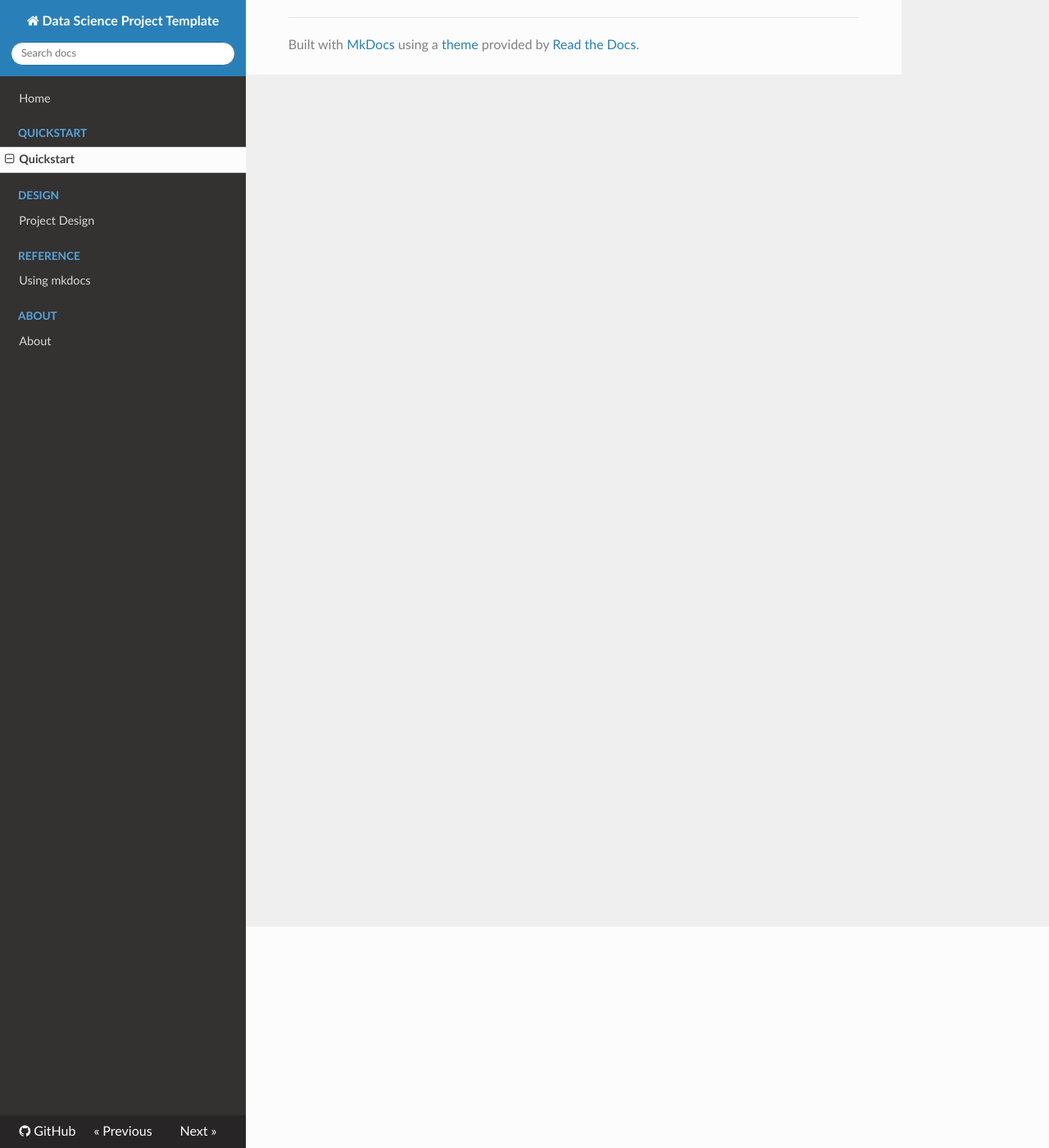
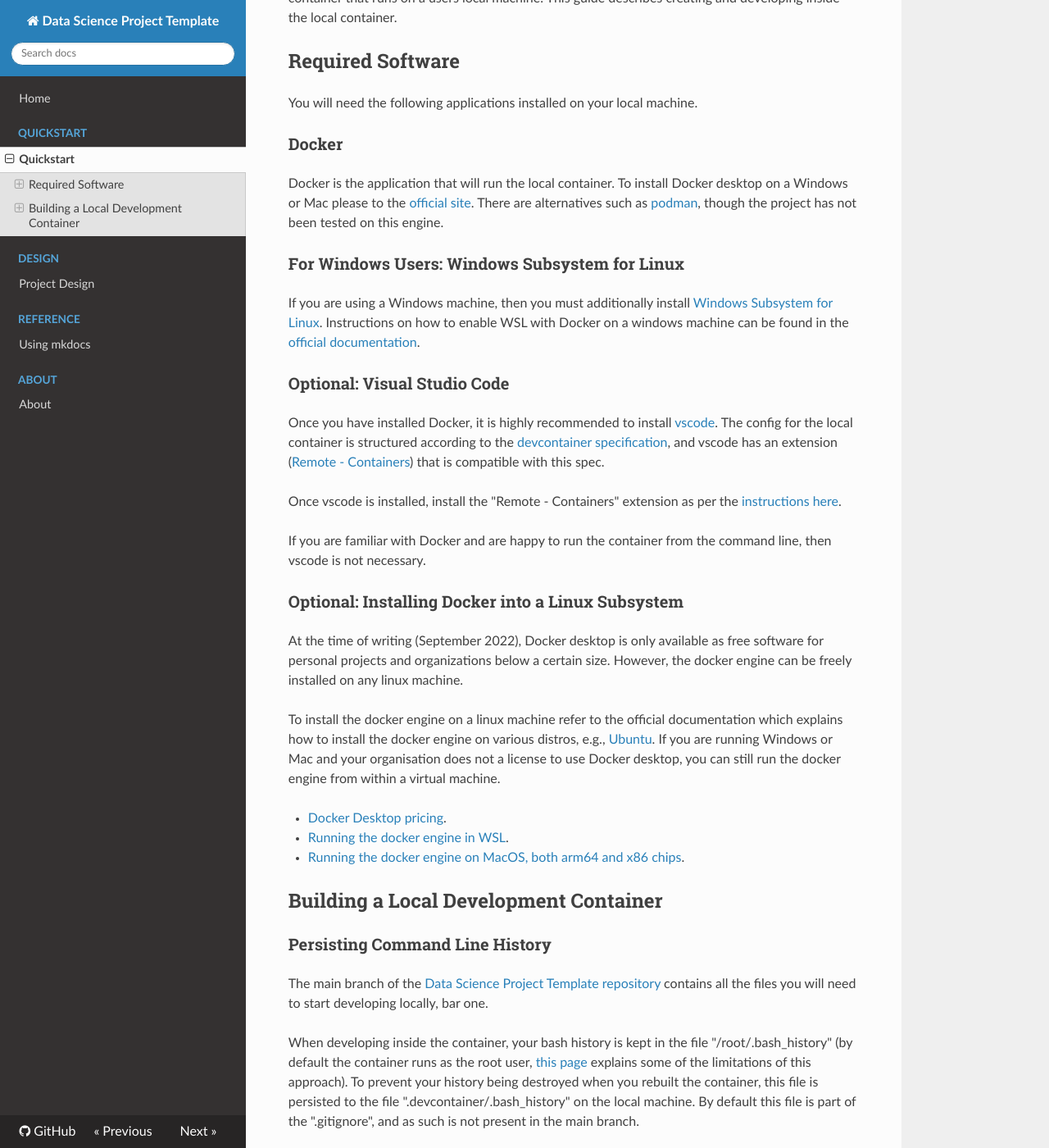
Before and after one commit to mark-curran/data-science-project-template, an MkDocs documentation site: the page built from docs/docs/quickstart/quickstart.md, in a window 1280 px wide and 1400 px high, scrolled down 270 px. Shown: the whole window at 82% size. Built offline with MkDocs 1.6.1, drawn with Linux system fonts in a browser that asks for light colours; nearby versions of some CDN libraries; some of the changed text lies outside the part shown.

Commit message:
Quickstart docs (#11)
* Update README.

* fix typos in index page.

* Update quickstart.

```diff
--- a/docs/docs/quickstart/quickstart.md
+++ b/docs/docs/quickstart/quickstart.md
@@ -1,3 +1,57 @@
 # Quickstart
 
-This page describes a quick way to get up and running with the Data Science Project Template for local development.
+This page describes how to set up the Data Science Project Template for local development.
+
+This project template is in effect a hierarchy of configs that build containers based on the environment data science is being conducted in. At the bottom of that hierarchy is the local container that runs on a users local machine. This guide describes creating and developing inside the local container.
+
+## Required Software
+
+You will need the following applications installed on your local machine.
+
+### Docker
+
+Docker is the application that will run the local container. To install Docker desktop on a Windows or Mac please to the [official site](https://www.docker.com/products/docker-desktop/). There are alternatives such as [podman](https://podman.io/getting-started/), though the project has not been tested on this engine.
+
+### For Windows Users: Windows Subsystem for Linux
+
+If you are using a Windows machine, then you must additionally install [Windows Subsystem for Linux](https://docs.microsoft.com/en-us/windows/wsl/). Instructions on how to enable WSL with Docker on a windows machine can be found in the [official documentation](https://docs.docker.com/desktop/windows/wsl/).
+
+### Optional: Visual Studio Code
+
+Once you have installed Docker, it is highly recommended to install [vscode](https://code.visualstudio.com/). The config for the local container is structured according to the [devcontainer specification](https://containers.dev/implementors/spec/), and vscode has an extension ([Remote - Containers](https://code.visualstudio.com/docs/remote/remote-overview)) that is compatible with this spec.
+
+Once vscode is installed, install the "Remote - Containers" extension as per the [instructions here](https://code.visualstudio.com/docs/remote/containers-tutorial#_install-the-extension).
+
+If you are familiar with Docker and are happy to run the container from the command line, then vscode is not necessary.
+
+### Optional: Installing Docker into a Linux Subsystem
+
+At the time of writing (September 2022), Docker desktop is only available as free software for personal projects and organizations below a certain size. However, the docker engine can be freely installed on any linux machine.
+
+To install the docker engine on a linux machine refer to the official documentation which explains how to install the docker engine on various distros, e.g., [Ubuntu](https://docs.docker.com/engine/install/ubuntu/). If you are running Windows or Mac and your organisation does not a license to use Docker desktop, you can still run the docker engine from within a virtual machine.
+
+* [Docker Desktop pricing](https://www.docker.com/pricing/).
+* [Running the docker engine in WSL](https://dev.to/bowmanjd/install-docker-on-windows-wsl-without-docker-desktop-34m9).
+* [Running the docker engine on MacOS, both arm64 and x86 chips](https://medium.com/carvago-development/my-docker-on-macos-part-1-setup-ubuntu-virtual-machine-both-intel-and-apple-silicon-cpu-5d886af0ebba).
+
+## Building a Local Development Container
+
+### Persisting Command Line History
+
+The main branch of the [Data Science Project Template repository](https://github.com/mark-curran/data-science-project-template) contains all the files you will need to start developing locally, bar one.
+
+When developing inside the container, your bash history is kept in the file "/root/.bash_history" (by default the container runs as the root user, [this page](../reference/users_inside_container.md) explains some of the limitations of this approach). To prevent your history being destroyed when you rebuilt the container, this file is persisted to the file ".devcontainer/.bash_history" on the local machine. By default this file is part of the ".gitignore", and as such is not present in the main branch.
+
+If you would like to persist command line history between sessions, create an empty file ".devcontainer/.bash_history" before proceeding to build the container for the first time.
+
+If you don't want your caommand line history to be preserved, then comment out [this line](https://github.com/mark-curran/data-science-project-template/blob/999d02b423f3cef22ec2a99f19dd207d69248537/docker-compose.yml#L18) in the `docker-compose.yml` file.
+
+### Building and Running the Container
+
+To build and connect to the container, open vscode and open the root folder of the Data Science Project Template repo. Make sure Docker Desktop is running.
+
+If the _Remote - Containers_ extension is installed correctly, then you should be able to build the container by bringing up the [command palette](https://code.visualstudio.com/docs/getstarted/userinterface#_command-palette) and entering the command `Remote-Containers: Rebuild Container`.
+
+### Optional: Storing code inside WSL
+
+If you are using WSL then it is recommended that you further [store your code in WSL 2 filesystem](https://code.visualstudio.com/remote/advancedcontainers/improve-performance#_store-your-source-code-in-the-wsl-2-filesystem-on-windows).
```
Also changed, not shown: docs/docs/index.md (+6 -6 lines), docs/docs/reference/users_inside_container.md (added, +9 -0 lines), README.md.
